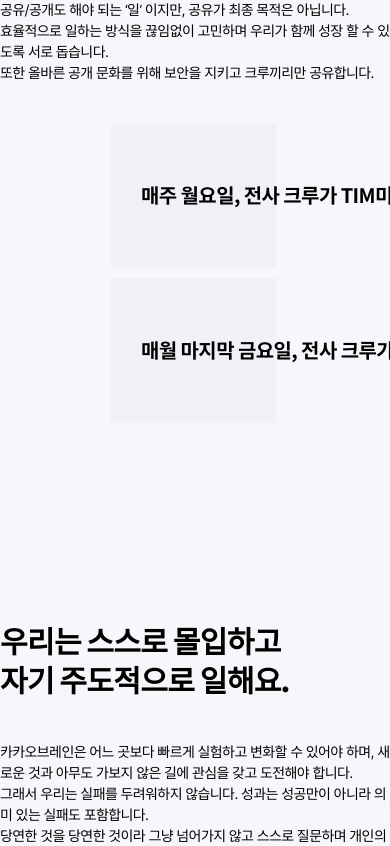
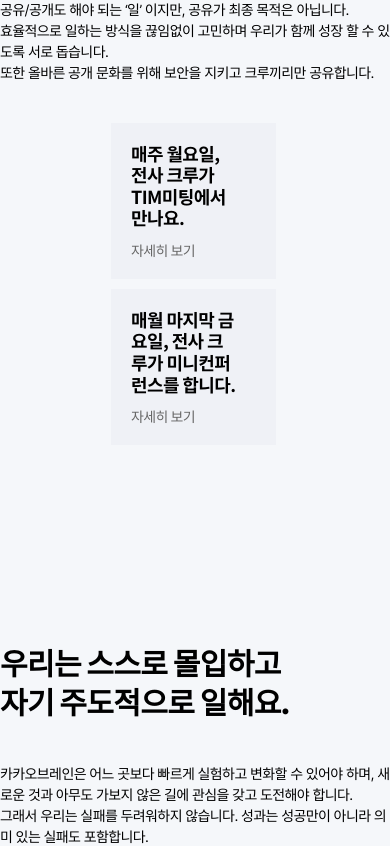
Before and after one commit to kimbomm/kakaobrain_recruit, a Nuxt app: page /company in a window 390 px wide. Shown: the part 1540-2386 px from the top of the page. Built offline with nearby package versions, Linux system fonts and the light colour scheme; what vue-device-detector would draw is missing.

Commit message:
[2022.01.27] recruit faq - 반응형

```diff
--- a/components/elements/button/FoldingBox.vue
+++ b/components/elements/button/FoldingBox.vue
@@ -89,4 +89,138 @@
       }
     }
   }
+
+  @media screen and (max-width:1500px) {
+    .folding {
+      &-title {
+        flex: 0 0 72%;
+      }
+    }
+  }
+  @media screen and (max-width:1200px) {
+    .folding {
+      &-title {
+        p {
+          font-size: 16px;
+        }
+      }
+      &-button {
+        span {
+          font-size: 15px;
+        }
+      }
+    }
+  }
+  @include pc-large {
+    .folding {
+      padding: 40px 75px 40px 30px;
+      &-title {
+        flex: 0 0 90%;
+        p {
+          font-size: 28px;
+        }
+      }
+      &-button {
+        span {
+          font-size: 18px;
+        }
+      }
+      &-content {
+        margin-top: 40px;
+        > div {
+          font-size: 22px;
+        }
+      }
+    }
+  }
+  @include pc-4k {
+    .folding {
+      padding: 46px 50px;
+      &-title {
+        flex: 0 0 90%;
+        p {
+          font-size: 42px;
+        }
+        .sub-title{
+          margin-top:10px;
+          font-size: 14px;
+        }
+      }
+      &-button {
+        span {
+          font-size: 28px;
+        }
+      }
+      &-content {
+        margin-top: 50px;
+        > div {
+          font-size: 32px;
+        }
+      }
+    }
+  }
+  @include tablet {
+    .folding {
+      padding: 24px 30px;
+      &-title {
+        flex: 0 0 75%;
+        p {
+          font-size: 18px;
+        }
+      }
+      &-button {
+        span {
+          font-size: 14px;
+        }
+      }
+      &-content {
+        margin-top: 30px;
+        > div {
+          font-size: 14px;
+        }
+      }
+    }
+  }
+
+  @media screen and (max-width:800px) {
+    .folding {
+      &-button {
+        span {
+          font-size: 12px;
+        }
+      }
+    }
+  }
+  @include mobile {
+    .folding {
+      position: relative;
+      padding: 20px 40px 50px 20px;
+      &-top {
+        display: flex;
+        justify-content: space-between;
+        flex-wrap: nowrap;
+        flex-direction: column;
+        align-items: flex-start;
+      }
+      &-title {
+        flex: 0 0 80%;
+        p {
+          white-space: normal;
+        }
+      }
+      &-button {
+        position: absolute;
+        bottom: 20px;
+        span {
+          font-size: 14px;
+        }
+      }
+      &-content {
+        margin-top: 20px;
+        > div {
+          font-size: 14px;
+        }
+      }
+    }
+  }
 </style>
--- a/pages/faq.vue
+++ b/pages/faq.vue
@@ -24,8 +24,6 @@
       </div>
       <div class="faq-btn l-ml-3"><span class="btn-txt">Our Open Position →</span></div>
     </div>
-
-
 
     <div>
       <ContentsTitle
@@ -124,6 +122,8 @@
   }
 
   .faq-btn{
+    display: flex;
+    align-items: center;
     width:170px;
     height:50px;
     border:1px solid $gray-9;
@@ -169,4 +169,126 @@
       }
     }
   }
+
+
+  @include pc-large {
+    .faq{
+      .main-title{
+        margin-top:440px;
+        margin-bottom:100px;
+      }
+      .main-title-text{
+        margin-bottom:240px;
+      }
+      .middle-img{
+        margin-bottom:180px;
+      }
+      .system-plan{
+        margin-bottom:270px;
+        .list-box{
+          margin-bottom:50px;
+        }
+        .faq-btn{
+          width:218px;
+          height:60px;
+          padding:19px 14px;
+          .btn-txt{
+            font-size: 16px;
+          }
+        }
+      }
+    }
+
+  }
+  @include pc-4k {
+    .faq{
+      .main-title{
+        margin-top:600px;
+        margin-bottom:120px;
+      }
+      .main-title-text{
+        margin-bottom:360px;
+      }
+      .middle-img{
+        margin-bottom:270px;
+      }
+      .system-plan{
+        margin-bottom:270px;
+        .list-box{
+          margin-bottom:80px;
+        }
+        .faq-btn{
+          width:300px;
+          height:90px;
+          padding:28px 41px 32px;
+          .btn-txt{
+            font-size: 22px;
+          }
+        }
+      }
+    }
+
+  }
+  @include tablet {
+    .faq{
+      &-list {
+        width: getWidth(7);
+        margin-left: getMargin(2);
+      }
+      .main-title{
+        margin-top:200px;
+        margin-bottom:40px;
+      }
+      .main-title-text{
+        margin-bottom:100px;
+      }
+      .middle-img{
+        margin-bottom:140px;
+      }
+      .system-plan{
+        margin-bottom:140px;
+        .list-box{
+          margin-bottom:40px;
+        }
+        .faq-btn{
+          width:160px;
+          height:48px;
+          padding:19px 16px;
+          .btn-txt{
+            font-size: 12px;
+          }
+        }
+      }
+    }
+
+  }
+  @include mobile {
+    .faq{
+      &-list {
+        width: 100% !important;
+        margin-left: 0 !important;
+      }
+      .main-title{
+        margin-top:157px;
+        margin-bottom:20px;
+      }
+      .main-title-text{
+        margin-bottom:60px;
+      }
+      .middle-img{
+        margin-bottom:100px;
+      }
+      .system-plan{
+        margin-bottom:100px;
+        .list-box{
+          margin-bottom:30px;
+        }
+        .faq-btn{
+          &.l-ml-3{
+            margin-left:0 !important;
+          }
+        }
+      }
+    }
+  }
 </style>
```
